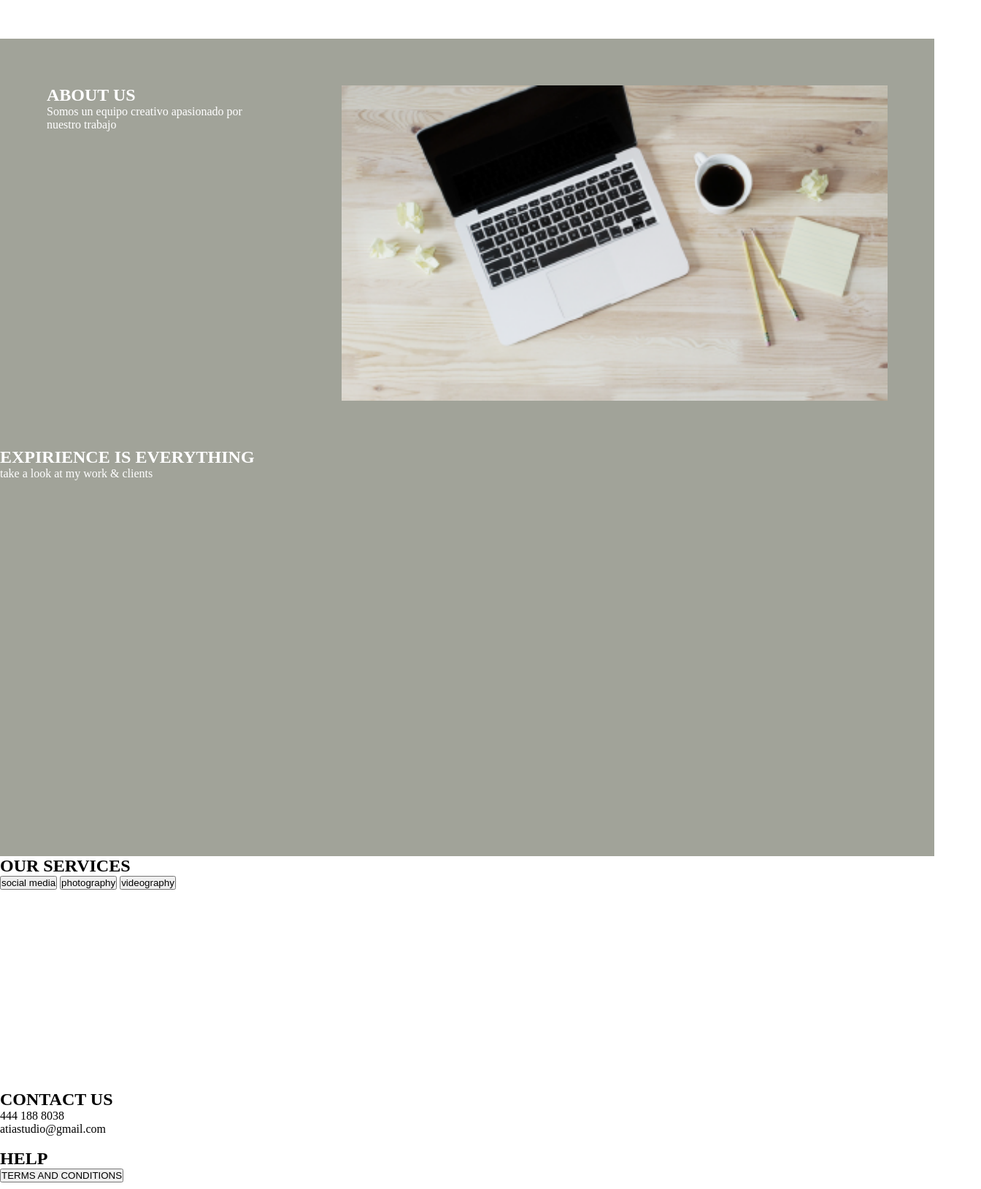
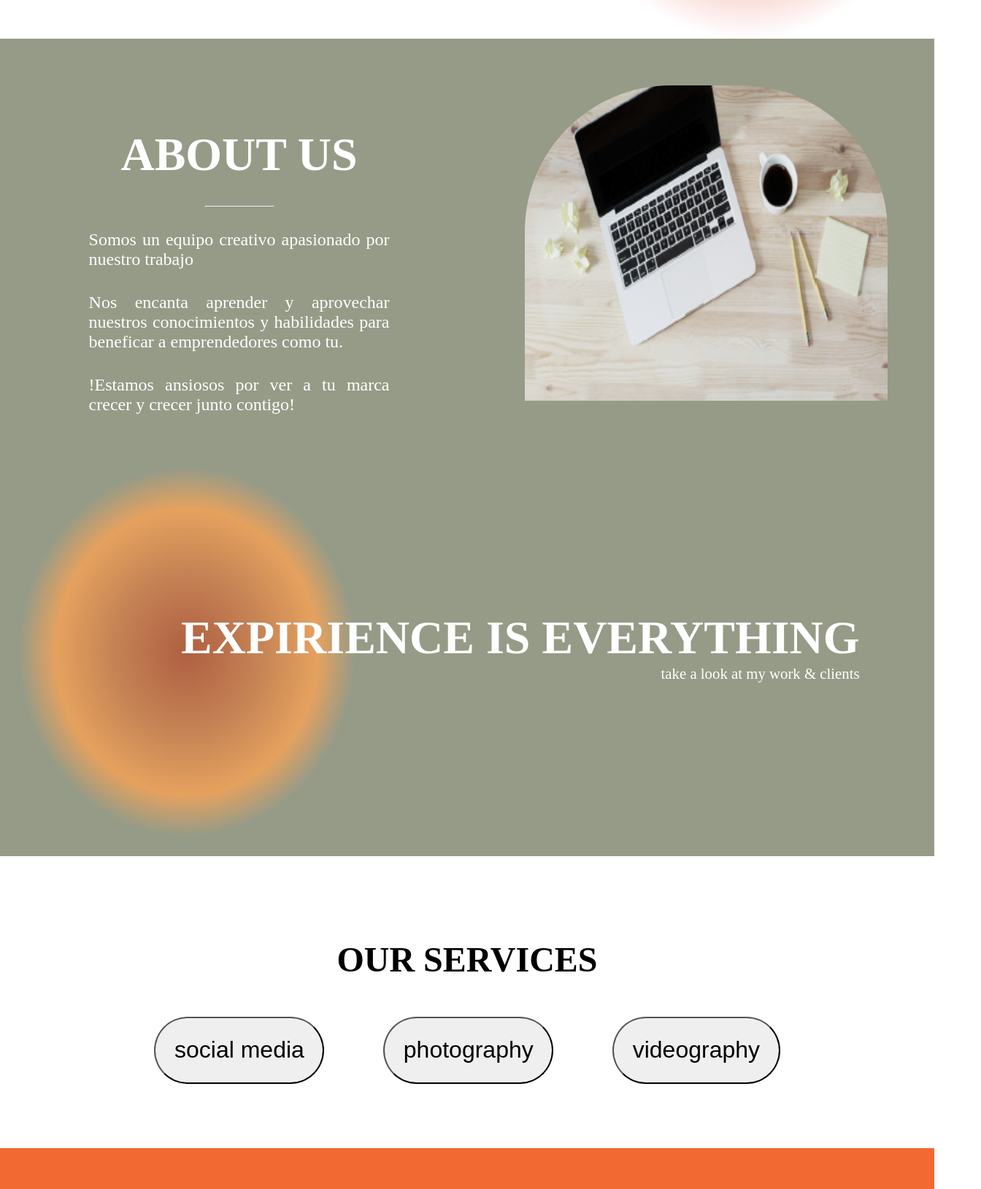
Before and after one commit to hr1797/atia.mx, a plain HTML site: page index.html in a window 1280 px wide. Shown: the part 1168-2797 px from the top of the page at 73% size, 1344 px wide, since content can reach past the window. Drawn offline with Linux system fonts and the light colour scheme; a script that the page names is missing.

Commit message:
adding css variables

```diff
--- a/index.html
+++ b/index.html
@@ -30,6 +30,7 @@
     <main>
       <div class="banner">
         <div class="banner1">
+          <div class="circle"></div>
           <h1>WELCOME</h1>
         </div>
       </div>
@@ -48,21 +49,33 @@
       <div class="banner banner3">
         <div class="banner3-text">
           <h2>ABOUT US</h2>
+          <hr />
           <p>Somos un equipo creativo apasionado por nuestro trabajo</p>
+          <p>
+            Nos encanta aprender y aprovechar nuestros conocimientos y
+            habilidades para beneficar a emprendedores como tu.
+          </p>
+          <p>
+            !Estamos ansiosos por ver a tu marca crecer y crecer junto contigo!
+          </p>
         </div>
         <img src="Media/atia3.png" />
       </div>
 
       <div class="banner banner4">
-        <h2>EXPIRIENCE IS EVERYTHING</h2>
-        <p>take a look at my work & clients</p>
+        <div class="banner4-text">
+          <h2>EXPIRIENCE IS EVERYTHING</h2>
+          <p>take a look at my work & clients</p>
+        </div>
       </div>
 
       <div class="banner banner5">
         <h2>OUR SERVICES</h2>
-        <button class="btn-banner5">social media</button>
-        <button class="btn-banner5">photography</button>
-        <button class="btn-banner5">videography</button>
+        <div class="banner5-btns">
+          <button class="btn-banner5">social media</button>
+          <button class="btn-banner5">photography</button>
+          <button class="btn-banner5">videography</button>
+        </div>
       </div>
     </main>
 
@@ -73,13 +86,16 @@
         <p>atiastudio@gmail.com</p>
       </div>
       <div class="footer-social-media">
+        <h2>SOCIAL MEDIA</h2>
         <a href="facebook.com">Facebook</a>
         <a href="facebook.com">Instagram</a>
         <a href="facebook.com">Twitter</a>
       </div>
       <h2>HELP</h2>
-      <button>TERMS AND CONDITIONS</button>
     </footer>
+    <div class="div-btn-terms">
+      <button class="btn-terms">TERMS AND CONDITIONS</button>
+    </div>
     <script src="scripts.js"></script>
   </body>
 </html>
--- /dev/null
+++ b/scripts.js
@@ -0,0 +1,7 @@
+const circle = document.querySelector(".circle");
+
+window.addEventListener("mousemove", (event) => {
+  let posX = event.clientX;
+  posX = posX - document.documentElement.clientHeight * 0.2;
+  circle.style.transform = `translate(${posX}px, 0)`;
+});
--- a/style.css
+++ b/style.css
@@ -2,6 +2,20 @@
   box-sizing: border-box;
   padding: 0;
   margin: 0;
+  overflow-x: hidden;
+}
+
+:root {
+  --green1: #3a4a3f;
+  --green2: #00b500;
+  --white1: #fff;
+  --white2: #faf4eb;
+  --brown1: #af5f42;
+  --brown2: #c68455;
+  --gray1: #969b87;
+  --gray2: #c0b5e1;
+  --red1: #e55543;
+  --black1: #171717;
 }
 
 html {
@@ -14,11 +28,11 @@ html {
 }
 
 nav {
-  background: #405247;
+  background: var(--green1);
   font-size: 1.3vw;
 }
 
-a {
+nav a {
   color: white;
   text-decoration: none;
 }
@@ -31,9 +45,11 @@ a {
   align-items: center;
 }
 
+footer,
 .banner {
   height: 70vh;
   width: 100%;
+  overflow-x: hidden;
 }
 
 .banner1 {
@@ -46,12 +62,8 @@ a {
 
 .banner3,
 .banner4 {
-  background-color: #a1a399;
+  background-color: #969b87;
   color: white;
-}
-
-.banner5 {
-  height: 40vh;
 }
 
 .banner1 h1 {
@@ -73,6 +85,12 @@ a {
 
 .banner2 {
   position: relative;
+  background-image: radial-gradient(
+    closest-side at 80% 50%,
+    var(--red1),
+    white 95%
+  );
+  animation: pulse1 5s ease-in-out infinite;
 }
 
 .banner2 h2 {
@@ -93,13 +111,262 @@ a {
 .banner3 {
   display: flex;
   flex-direction: row;
+  justify-content: center;
 }
 
 .banner3-text {
   width: 70%;
-  padding: 5%;
+  height: 100%;
+  padding: 7%;
+  flex-direction: column;
+  justify-content: center;
+  align-items: center;
+  overflow-y: hidden;
+}
+
+.banner3-text hr {
+  width: 20%;
+  margin: auto;
+}
+
+.banner3-text h2 {
+  text-align: center;
+  font-size: 4rem;
+  margin: 2rem;
+}
+
+.banner3-text p {
+  text-align: justify;
+  font-size: 1.5rem;
+  margin: 2rem;
 }
 
 .banner3 img {
   margin: 5%;
+  border-radius: 200px 200px 0 0;
 }
+
+.banner4 {
+  position: relative;
+  background-image: radial-gradient(
+    closest-side at 20% 50%,
+    var(--brown1),
+    var(--brown2) 40%,
+    rgba(247, 163, 85, 0.815) 70%,
+    var(--gray1) 90%
+  );
+}
+
+.banner4-text {
+  position: absolute;
+  top: 40%;
+  right: 8%;
+}
+
+.banner4 h2 {
+  font-size: 4rem;
+}
+
+.banner4 p {
+  font-size: 1.3rem;
+  text-align: end;
+}
+
+.banner5 {
+  display: flex;
+  flex-direction: column;
+  height: 50vh;
+  justify-content: center;
+  align-items: center;
+}
+
+.banner5 h2 {
+  margin: 3%;
+  font-size: 3rem;
+}
+
+.banner5-btns {
+  width: 100%;
+  text-align: center;
+}
+
+.banner5-btns button {
+  border-radius: 50px;
+  margin: 1% 3%;
+  font-size: 2rem;
+  padding: 2%;
+}
+
+footer {
+  background: #f36932;
+  display: flex;
+  flex-direction: row;
+  justify-content: space-evenly;
+  align-items: center;
+  align-content: flex-start;
+  font-size: 1.5rem;
+}
+
+footer .footer-social-media {
+  display: flex;
+  flex-direction: column;
+}
+
+.footer-social-media a {
+  text-decoration: none;
+  color: black;
+}
+
+.div-btn-terms {
+  display: flex;
+  width: 100vw;
+  height: 20vh;
+  justify-content: center;
+  align-items: center;
+  align-content: center;
+}
+
+.btn-terms {
+  border-radius: 30px;
+  font-size: 2rem;
+  width: 50%;
+  padding: 1%;
+}
+
+.circle {
+  position: absolute;
+  top: 7.5vh;
+  left: 0;
+  height: 40vh;
+  width: 40vh;
+  border-radius: 100%;
+  backdrop-filter: blur(50px);
+  background: radial-gradient(circle, #405247, #cad8cf);
+  /* background: radial-gradient(white, #3984ff00 100%); */
+  /* animation: pulse 5s ease infinite alternate,
+    horizontal-move 5s linear infinite alternate; */
+}
+
+@keyframes pulse1 {
+  0%,
+  100% {
+    background-image: radial-gradient(
+      closest-side at 80% 50%,
+      var(--red1),
+      white 100%
+    );
+  }
+
+  5%,
+  95% {
+    background-image: radial-gradient(
+      closest-side at 80% 50%,
+      var(--red1),
+      white 90%
+    );
+  }
+
+  10%,
+  90% {
+    background-image: radial-gradient(
+      closest-side at 80% 50%,
+      var(--red1),
+      white 80%
+    );
+  }
+
+  15%,
+  85% {
+    background-image: radial-gradient(
+      closest-side at 80% 50%,
+      var(--red1),
+      white 70%
+    );
+  }
+
+  20%,
+  80% {
+    background-image: radial-gradient(
+      closest-side at 80% 50%,
+      var(--red1),
+      white 60%
+    );
+  }
+
+  25%,
+  75% {
+    background-image: radial-gradient(
+      closest-side at 80% 50%,
+      var(--red1),
+      white 50%
+    );
+  }
+
+  30%,
+  70% {
+    background-image: radial-gradient(
+      closest-side at 80% 50%,
+      var(--red1),
+      white 40%
+    );
+  }
+
+  35%,
+  65% {
+    background-image: radial-gradient(
+      closest-side at 80% 50%,
+      var(--red1),
+      white 30%
+    );
+  }
+
+  40%,
+  60% {
+    background-image: radial-gradient(
+      closest-side at 80% 50%,
+      var(--red1),
+      white 20%
+    );
+  }
+
+  45%,
+  55% {
+    background-image: radial-gradient(
+      closest-side at 80% 50%,
+      var(--red1),
+      white 10%
+    );
+  }
+
+  50% {
+    background-image: radial-gradient(
+      closest-side at 80% 50%,
+      var(--red1),
+      white 5%
+    );
+  }
+}
+
+@keyframes pulse {
+  0%,
+  50%,
+  100% {
+    background-color: rgba(183, 204, 181, 0);
+  }
+
+  25%,
+  75% {
+    background-color: rgba(129, 197, 125, 0.445);
+  }
+}
+
+@keyframes horizontal-move {
+  0%,
+  100% {
+    transform: translate(0, 0);
+  }
+
+  50% {
+    transform: translate(80vw, 0);
+  }
+}
```
